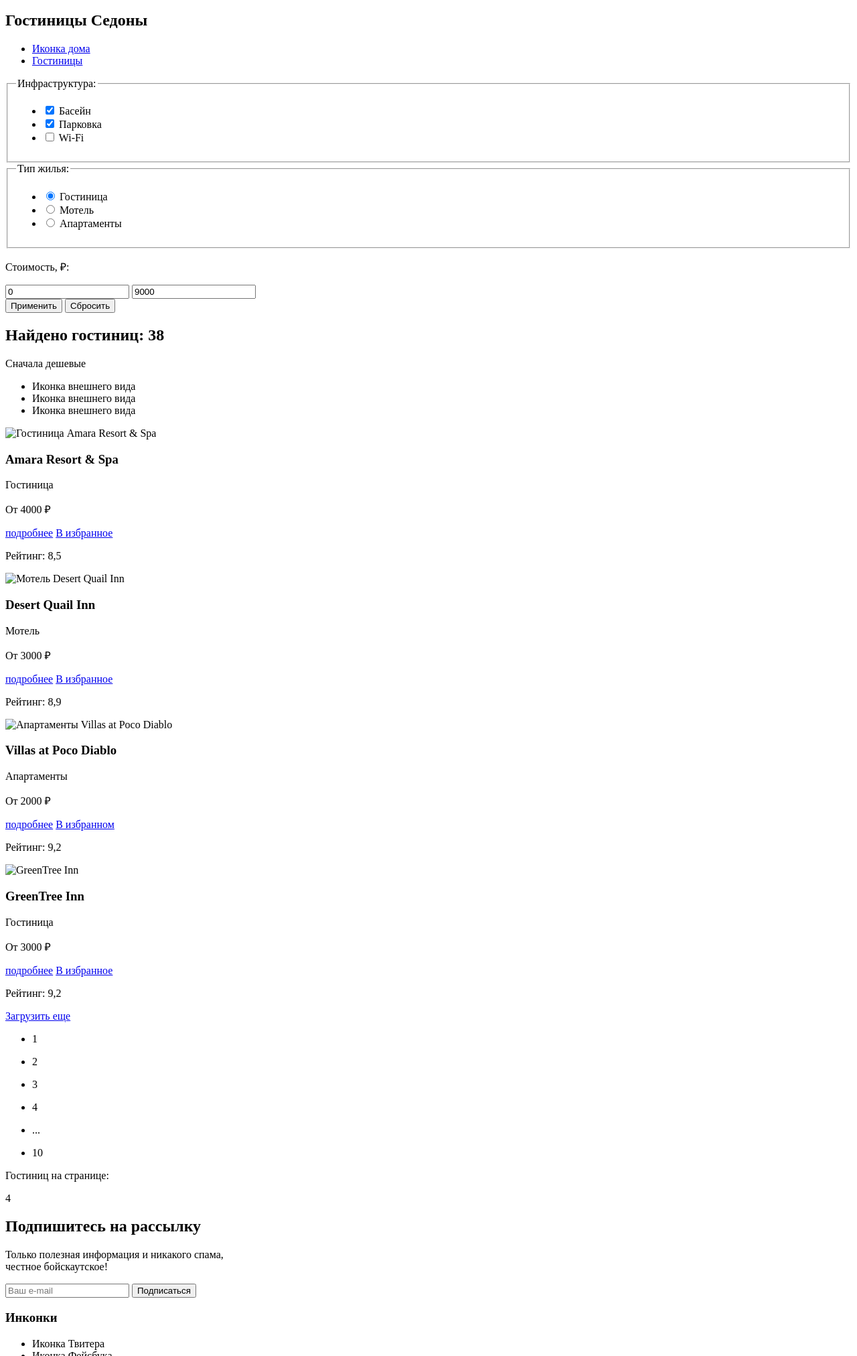
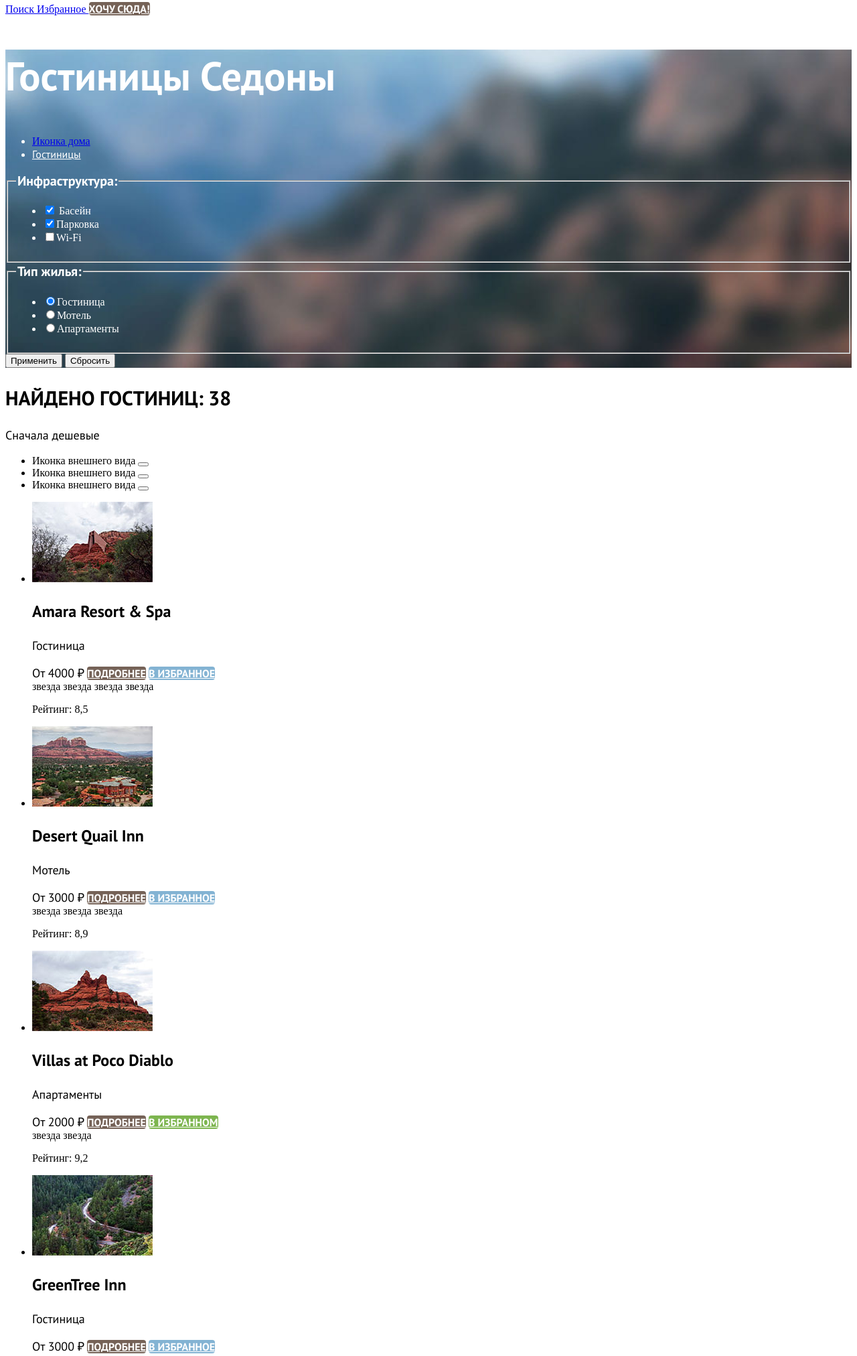
Before and after one commit to k0d1/1551107-sedona-32, a plain HTML site: page Catalog.html in a window 1280 px wide. Shown: the part 107-2131 px from the top of the page at 67% size. Drawn offline with Linux system fonts and the light colour scheme; files whose address does not match are found by name.

Commit message:
Правка разметки и базовая стилизация

```diff
--- a/Catalog.html
+++ b/Catalog.html
@@ -1,8 +1,9 @@
 <!DOCTYPE html>
 <html lang="ru">
   <head>
-    <meta charset="UTF-8">
-    <title>catalog</title>
+    <meta charset="utf-8">
+    <title>HTML Academy: Седона</title>
+    <link rel="stylesheet" href="styles/styles.css">
   </head>
   <body>
 <header class="page-header">
@@ -36,146 +37,185 @@
   </div>
 </header>
   <main class="main-inner">
-        <section>
-            <h1 class="inner-title">Гостиницы Седоны</h1>
+    <section class="inner-catalog">
+      <h1 class="main-inner-title">Гостиницы Седоны</h1>
       <ul class="breadcrumbs">
-                <li class="breadcrumbs-item">
+        <li class="breadcrumbs-list">
           <a class="image-breadcrumbs" href="#">
             <span class="visually-hidden">Иконка дома</span>
           </a>
         </li>
-                <li class="breadcrumbs-item">
-                    <a href="#">Гостиницы</a>
+        <li class="breadcrumbs-list">
+          <a class="breadcrumbs-item" href="#">Гостиницы</a>
         </li>
       </ul>
       <form action="https://echo.htmlacademy.ru/">
-                <fieldset>
-                    <legend>Инфраструктура:</legend>
-                    <ul>
-                        <li>
-                            <input id="item-1" type="checkbox" name="pool" checked>
-                            <label for="item-1">Басейн</label>
+        <fieldset class="catalog-filter-group">
+          <legend class="catalog-filter--title">Инфраструктура:</legend>
+          <ul class="catalog-filter-list">
+            <li class="catalog-filter-item">
+              <label class="control">
+                <input class="catalog-filter-input" type="checkbox" name="pool" checked> Басейн
+              </label>
+            </li>
+            <li class="catalog-filter-item">
+              <label class="control">
+                <input class="catalog-filter-input" type="checkbox" name="parking" checked>Парковка
+              </label>
             </li>
             <li>
-                            <input id="item-2" type="checkbox" name="parking" checked>
-                            <label for="item-2">Парковка</label>
-                        </li>
-                        <li>
-                            <input id="item-3" type="checkbox" name="wifi">
-                            <label for="item-3">Wi-Fi</label>
+              <label class="control">
+                <input class="catalog-filter-input" type="checkbox" name="wifi">Wi-Fi
+              </label>
             </li>
           </ul>
         </fieldset>
-                <fieldset>
-                    <legend>Тип жилья:</legend>
-                    <ul>
-                        <li>
-                            <input type="radio" name="hostel" id="item-4" checked>
-                            <label for="item-4">Гостиница</label>
+        <fieldset class="catalog-filter-group">
+          <legend class="catalog-filter--title">Тип жилья:</legend>
+          <ul class="catalog-filter-list">
+            <li class="catalog-filter-item">
+              <label class="control">
+                <input class="catalog-filter-input" type="radio" name="hostel" checked>Гостиница
+              </label>
             </li>
-                        <li>
-                            <input type="radio" name="motel" id="item-5">
-                            <label for="item-5">Мотель</label>
+            <li class="catalog-filter-item">
+              <label class="control">
+                <input class="catalog-filter-input" type="radio" name="motel">Мотель
+              </label>
             </li>
-                        <li>
-                            <input type="radio" name="Apartments" id="item-5">
-                            <label for="item-6">Апартаменты</label>
+            <li class="catalog-filter-item">
+              <label class="control">
+                <input class="catalog-filter-input" type="radio" name="Apartments">Апартаменты
+              </label>
             </li>
           </ul>
         </fieldset>
-            </form>
-            <p>Стоимость, ₽:</p>
-            <form action="https://echo.htmlacademy.ru/">
-                <input type="text" name="element-1" placeholder="от" value="0">
-                <input type="text" name="element-2" placeholder="до" value="9000">
-            </form>
         <button type="submit">Применить</button>
         <button type="reset">Сбросить</button>
+      </form>
+
     </section>
-        <section>
-            <h2>Найдено гостиниц: 38</h2>
+    <section class="inner-find">
+      <h2 class="inner-find-title">Найдено гостиниц: 38</h2>
       <p class="inner-select">Сначала дешевые</p>
-            <ul class="form">
-                <li class="form-1">
+      <ul class="type-visualy">
+        <li class="type-visualy-1">
           <span class="visually-hidden">Иконка внешнего вида</span>
+          <button class="type-button" type="button"></button>
         </li>
-                <li class="form-2">
+        <li class="type-visualy-2">
           <span class="visually-hidden">Иконка внешнего вида</span>
+          <button class="type-button" type="button"></button>
         </li>
-                <li class="form-3">
+        <li class="type-visualy-3">
           <span class="visually-hidden">Иконка внешнего вида</span>
+          <button class="type-button" type="button"></button>
         </li>
       </ul>
-                    <img src="#" alt="Гостиница Amara Resort & Spa">
-                    <div>
-                        <h3>Amara Resort & Spa</h3>
-                        <p>Гостиница</p>
-                        <p><span>От 4000 ₽</span></p>
+      <ul class="find-list">
+        <li class="find-list-item">
+          <div class="find-list-image">
+            <img src="image/catalog/hotel-1.jpg" width="180px" height="120px" alt="Гостиница Amara Resort & Spa">
+          </div>
+          <div class="find-list-description">
+            <h3 class="find-list-name">Amara Resort & Spa</h3>
+            <p class="find-list-type">Гостиница</p>
+            <span class="find-list-price">От 4000 ₽</span>
+            <a class="button-details" href="#">подробнее</a>
+            <a class="button-details color-blue" href="#">В избранное</a>
+          </div>
+          <div class="find-list-star">
+            <span class="image-star visually-hidden">звезда</span>
+            <span class="image-star visually-hidden">звезда</span>
+            <span class="image-star visually-hidden">звезда</span>
+            <span class="image-star visually-hidden">звезда</span>
+            <p class="find-list-rating">Рейтинг: 8,5</p>
+          </div>
+        </li>
+        <li class="find-list-item">
+          <div class="find-list-image">
+            <img src="image/catalog/hotel-2.jpg" width="180px" height="120px" alt="Мотель Desert Quail Inn">
+          </div>
+          <div class="find-list-description">
+            <h3 class="find-list-name">Desert Quail Inn</h3>
+            <p class="find-list-type">Мотель</p>
+            <span class="find-list-price">От 3000 ₽</span>
             <a class="button-details" href="#">подробнее</a>
             <a class="button-details color-blue" href="#">В избранное</a>
           </div>
           <div>
-                      <span class="image-star"></span>
-                      <span class="image-star"></span>
-                      <span class="image-star"></span>
-                      <span class="image-star"></span>
-                      <p>Рейтинг: 8,5</p>
+            <span class="image-star visually-hidden">звезда</span>
+            <span class="image-star visually-hidden">звезда</span>
+            <span class="image-star visually-hidden">звезда</span>
+            <p>Рейтинг: 8,9</p>
           </div>
-                    <img src="#" alt="Мотель Desert Quail Inn">
+        </li>
+        <li class="find-list-item">
+          <div class="find-list-image">
+            <img src="image/catalog/hotel-3.jpg" width="180px" height="120px" alt="Апартаменты Villas at Poco Diablo">
+          </div>
+          <div class="find-list-description">
+            <h3 class="find-list-name">Villas at Poco Diablo</h3>
+            <p class="find-list-type">Апартаменты</p>
+            <span class="find-list-price">От 2000 ₽</span>
+            <a class="button-details" href="#">подробнее</a>
+            <a class="button-details color-green" href="#">В избранном</a>
+          </div>
           <div>
-                        <h3>Desert Quail Inn</h3>
-                        <p>Мотель</p>
-                        <p><span>От 3000 ₽</span></p>
+            <span class="image-star visually-hidden">звезда</span>
+            <span class="image-star visually-hidden">звезда</span>
+            <p>Рейтинг: 9,2</p>
+          </div>
+        </li>
+        <li class="find-list-item">
+          <div class="find-list-image">
+            <img src="image/catalog/hotel-4.jpg" width="180px" height="120px" alt="GreenTree Inn">
+          </div>
+          <div class="find-list-description">
+            <h3 class="find-list-name">GreenTree Inn</h3>
+            <p class="find-list-type">Гостиница</p>
+            <span class="find-list-price">От 3000 ₽</span>
             <a class="button-details" href="#">подробнее</a>
             <a class="button-details color-blue" href="#">В избранное</a>
           </div>
           <div>
-                      <span class="image-star"></span>
-                      <span class="image-star"></span>
-                      <span class="image-star"></span>
-                      <p>Рейтинг: 8,9</p>
-                    </div>
-                    <img src="#" alt="Апартаменты Villas at Poco Diablo">
-                    <div>
-                        <h3>Villas at Poco Diablo</h3>
-                        <p>Апартаменты</p>
-                        <p><span>От 2000 ₽</span></p>
-                        <a class="button-details" href="#">подробнее</a>
-                        <a class="button-details color-green" href="#">В избранном</a>
-                    </div>
-                    <div>
-                      <span class="image-star"></span>
-                      <span class="image-star"></span>
+            <span class="image-star visually-hidden">звезда</span>
+            <span class="image-star visually-hidden">звезда</span>
             <p>Рейтинг: 9,2</p>
           </div>
-                    <img src="#" alt="GreenTree Inn">
-                    <div>
-                        <h3>GreenTree Inn</h3>
-                        <p>Гостиница</p>
-                        <p><span>От 3000 ₽</span></p>
-                        <a class="button-details" href="#">подробнее</a>
-                        <a class="button-details color-blue" href="#">В избранное</a>
-                    </div>
-                    <div>
-                      <span class="image-star"></span>
-                      <span class="image-star"></span>
-                      <p>Рейтинг: 9,2</p>
-                    </div>
+        </li>
+      </ul>
       <a href="#" class="load-more">Загрузить еще</a>
-                    <div>
+      <ul class="pagination">
+        <li class="pagination-list">
+          <div class="pagination-pages">
             <ul class="pages list">
-                        <li class="pages-item pages-item-grey"><p>1</p></li>
-                        <li class="pages-item"><p>2</p></li>
-                        <li class="pages-item"><p>3</p></li>
-                        <li class="pages-item"><p>4</p></li>
-                        <li class="pages-item"><p>...</p></li>
-                        <li class="pages-item"><p>10</p></li>
+              <li class="pagination-item pages-item-grey">
+                <p>1</p>
+              </li>
+              <li class="pagination-item">
+                <p>2</p>
+              </li>
+              <li class="pagination-item">
+                <p>3</p>
+              </li>
+              <li class="pagination-item">
+                <p>4</p>
+              </li>
+              <li class="pagination-item">
+                <p>...</p>
+              </li>
+              <li class="pagination-item">
+                <p>10</p>
+              </li>
             </ul>
           </div>
-                    <div>
-                      <p class="inner-select">Гостиниц на странице:</p>
-                      <p >4</p>
+          <div class="count-item">
+            <p class="count-text">Гостиниц на странице:</p>
+            <p class="count-amount">4</p>
           </div>
+        </li>
+      </ul>
     </section>
     <section class="main-subscribe">
       <h2>Подпишитесь на рассылку</h2>
@@ -185,19 +225,20 @@
         <input type="email" name="email" placeholder="Ваш e-mail">
         <button type="submit">Подписаться</button>
       </form>
+    </section>
   </main>
   <footer class="page-footer">
     <section class="footer-contacts">
       <h3 class="visually-hidden">Инконки </h3>
       <ul>
         <li class="footer-icon">
-            <span class="visually-hidden">Иконка Твитера</span>
+          <span class="visually-hidden twitter">Иконка Твитера</span>
         </li>
         <li class="footer-icon">
-            <span class="visually-hidden">Иконка Фейсбука</span>
+          <span class="visually-hidden facebook">Иконка Фейсбука</span>
         </li>
         <li class="footer-icon">
-            <span class="visually-hidden">Иконка Ютуба</span>
+          <span class="visually-hidden youtube">Иконка Ютуба</span>
         </li>
       </ul>
       <a class="footer-phone" href="tel:+78128121212">+7 (812) 812-12-12</a>
```
Also changed, not shown: index.html (+60 -45 lines). Lines whose indentation alone changed are shown as unchanged.
